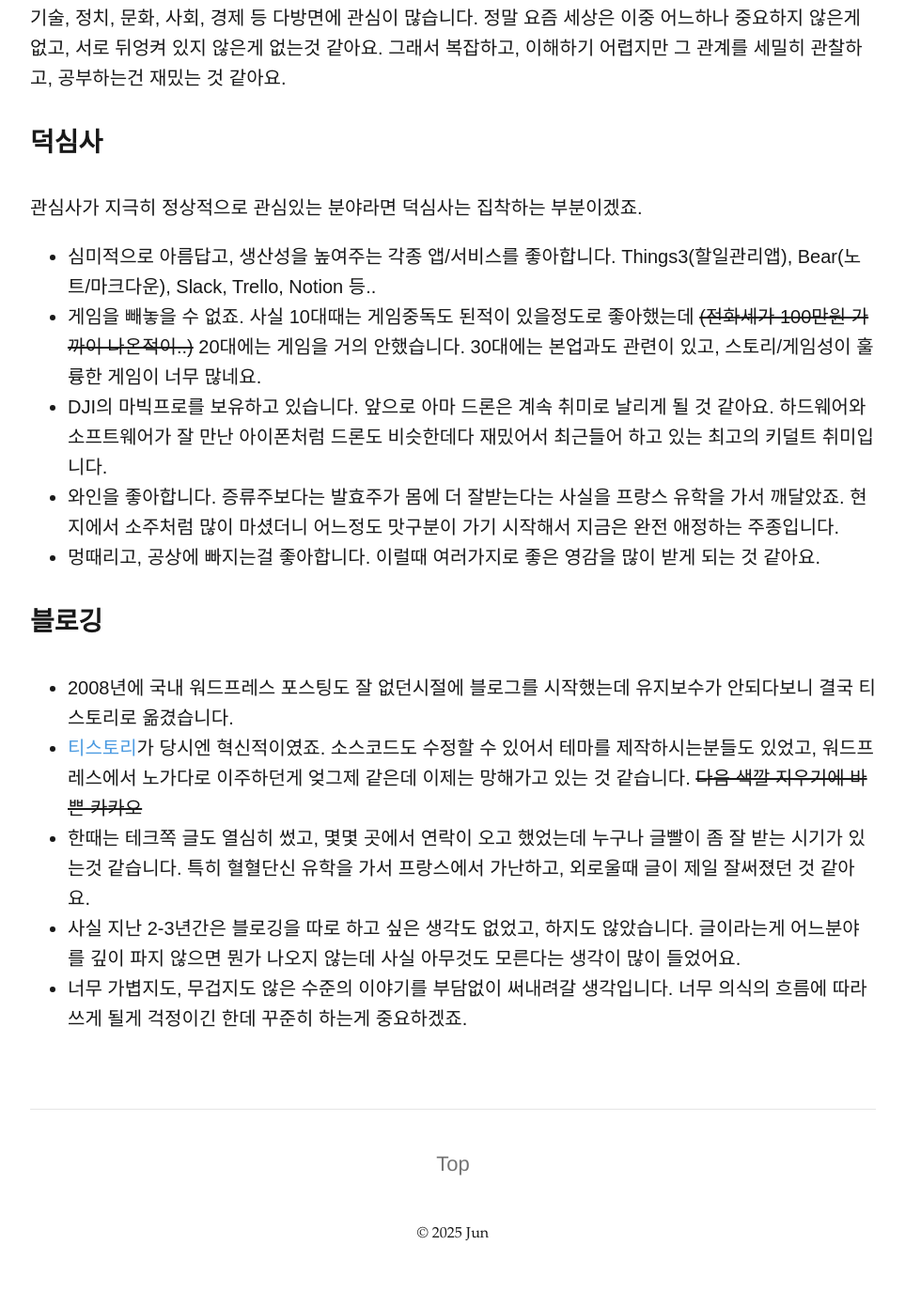
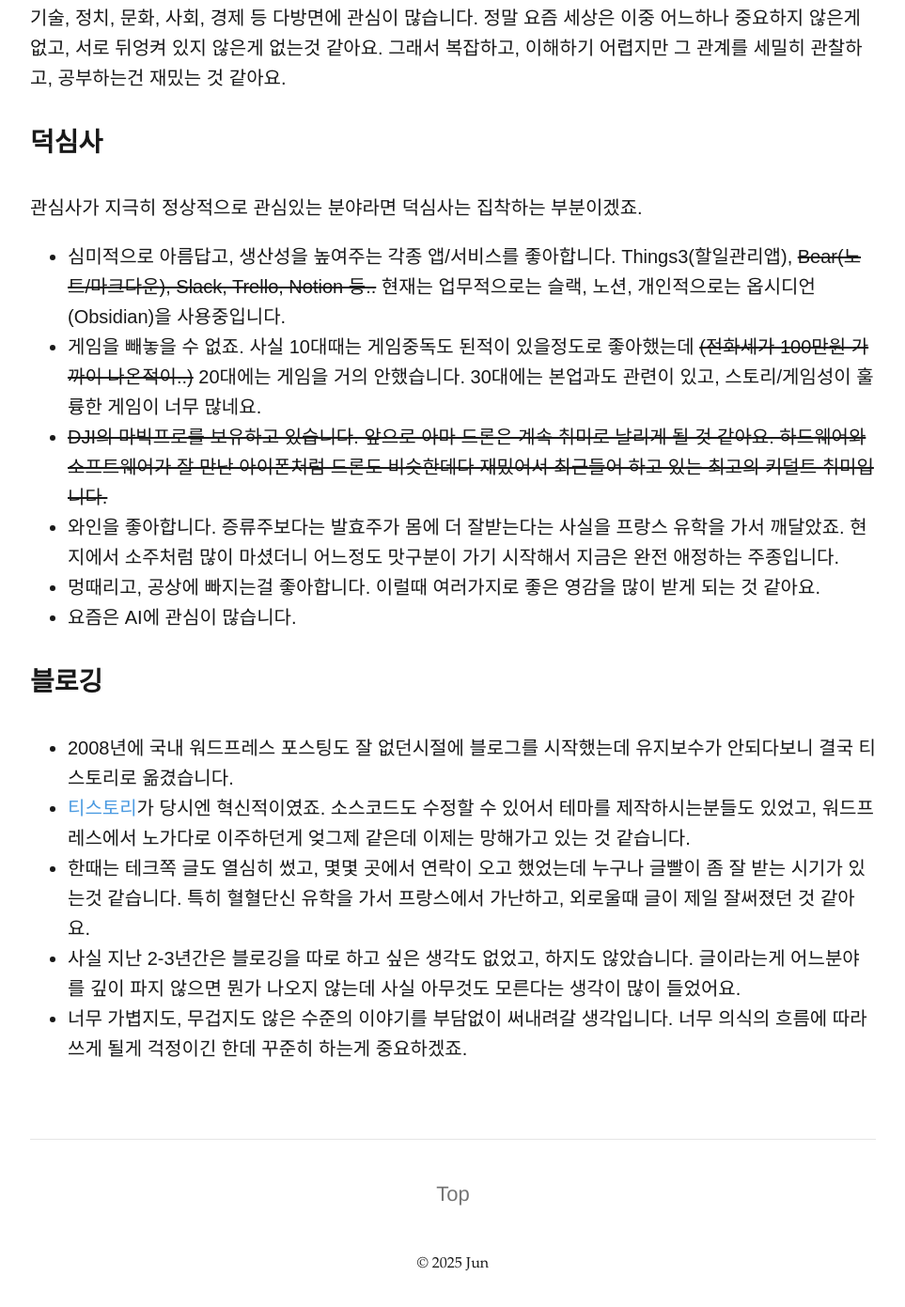
Before and after one commit to hyungyunlim/hyungyunlim.github.io, a Jekyll site: the page built from about.md, in a window 1280 px wide and 1400 px high, scrolled down 721 px. Shown: the top 1391 px of the window at 94% size, without its empty margins (158-1121 px from the left). Built offline with Jekyll 4.4.1, drawn with Linux system fonts in a browser that asks for light colours; before the commit the page ends 2089 px from its top, so only the background shows below that.

Commit message:
Update about.md

```diff
--- a/about.md
+++ b/about.md
@@ -15,15 +15,16 @@
 
 ### 덕심사
 관심사가 지극히 정상적으로 관심있는 분야라면 덕심사는 집착하는 부분이겠죠.
-- 심미적으로 아름답고, 생산성을 높여주는 각종 앱/서비스를 좋아합니다. Things3(할일관리앱), Bear(노트/마크다운), Slack, Trello, Notion 등..
+- 심미적으로 아름답고, 생산성을 높여주는 각종 앱/서비스를 좋아합니다. Things3(할일관리앱), ~~Bear(노트/마크다운), Slack, Trello, Notion 등..~~ 현재는 업무적으로는 슬랙, 노션, 개인적으로는 옵시디언(Obsidian)을 사용중입니다.
 - 게임을 빼놓을 수 없죠. 사실 10대때는 게임중독도 된적이 있을정도로 좋아했는데 ~~(전화세가 100만원 가까이 나온적이..)~~ 20대에는 게임을 거의 안했습니다. 30대에는 본업과도 관련이 있고, 스토리/게임성이 훌륭한 게임이 너무 많네요.
-- DJI의 마빅프로를 보유하고 있습니다. 앞으로 아마 드론은 계속 취미로 날리게 될 것 같아요. 하드웨어와 소프트웨어가 잘 만난 아이폰처럼 드론도 비슷한데다 재밌어서 최근들어 하고 있는 최고의 키덜트 취미입니다.
+- ~~DJI의 마빅프로를 보유하고 있습니다. 앞으로 아마 드론은 계속 취미로 날리게 될 것 같아요. 하드웨어와 소프트웨어가 잘 만난 아이폰처럼 드론도 비슷한데다 재밌어서 최근들어 하고 있는 최고의 키덜트 취미입니다.~~
 - 와인을 좋아합니다. 증류주보다는 발효주가 몸에 더 잘받는다는 사실을 프랑스 유학을 가서 깨달았죠. 현지에서 소주처럼 많이 마셨더니 어느정도 맛구분이 가기 시작해서 지금은 완전 애정하는 주종입니다.
 - 멍때리고, 공상에 빠지는걸 좋아합니다. 이럴때 여러가지로 좋은 영감을 많이 받게 되는 것 같아요.
+- 요즘은 AI에 관심이 많습니다.
 
 ### 블로깅
 - 2008년에 국내 워드프레스 포스팅도 잘 없던시절에 블로그를 시작했는데 유지보수가 안되다보니 결국 티스토리로 옮겼습니다.
-- [티스토리](http://gyunny.tistory.com)가 당시엔 혁신적이였죠. 소스코드도 수정할 수 있어서 테마를 제작하시는분들도 있었고, 워드프레스에서 노가다로 이주하던게 엊그제 같은데 이제는 망해가고 있는 것 같습니다. ~~다음 색깔 지우기에 바쁜 카카오~~
+- [티스토리](http://gyunny.tistory.com)가 당시엔 혁신적이였죠. 소스코드도 수정할 수 있어서 테마를 제작하시는분들도 있었고, 워드프레스에서 노가다로 이주하던게 엊그제 같은데 이제는 망해가고 있는 것 같습니다.
 - 한때는 테크쪽 글도 열심히 썼고, 몇몇 곳에서 연락이 오고 했었는데 누구나 글빨이 좀 잘 받는 시기가 있는것 같습니다. 특히 혈혈단신 유학을 가서 프랑스에서 가난하고, 외로울때 글이 제일 잘써졌던 것 같아요.
-- 사실 지난  2-3년간은 블로깅을 따로 하고 싶은 생각도 없었고, 하지도 않았습니다. 글이라는게 어느분야를 깊이 파지 않으면 뭔가 나오지 않는데 사실 아무것도 모른다는 생각이 많이 들었어요.
+- 사실 지난 2-3년간은 블로깅을 따로 하고 싶은 생각도 없었고, 하지도 않았습니다. 글이라는게 어느분야를 깊이 파지 않으면 뭔가 나오지 않는데 사실 아무것도 모른다는 생각이 많이 들었어요.
 - 너무 가볍지도, 무겁지도 않은 수준의 이야기를 부담없이 써내려갈 생각입니다. 너무 의식의 흐름에 따라 쓰게 될게 걱정이긴 한데 꾸준히 하는게 중요하겠죠.
```
